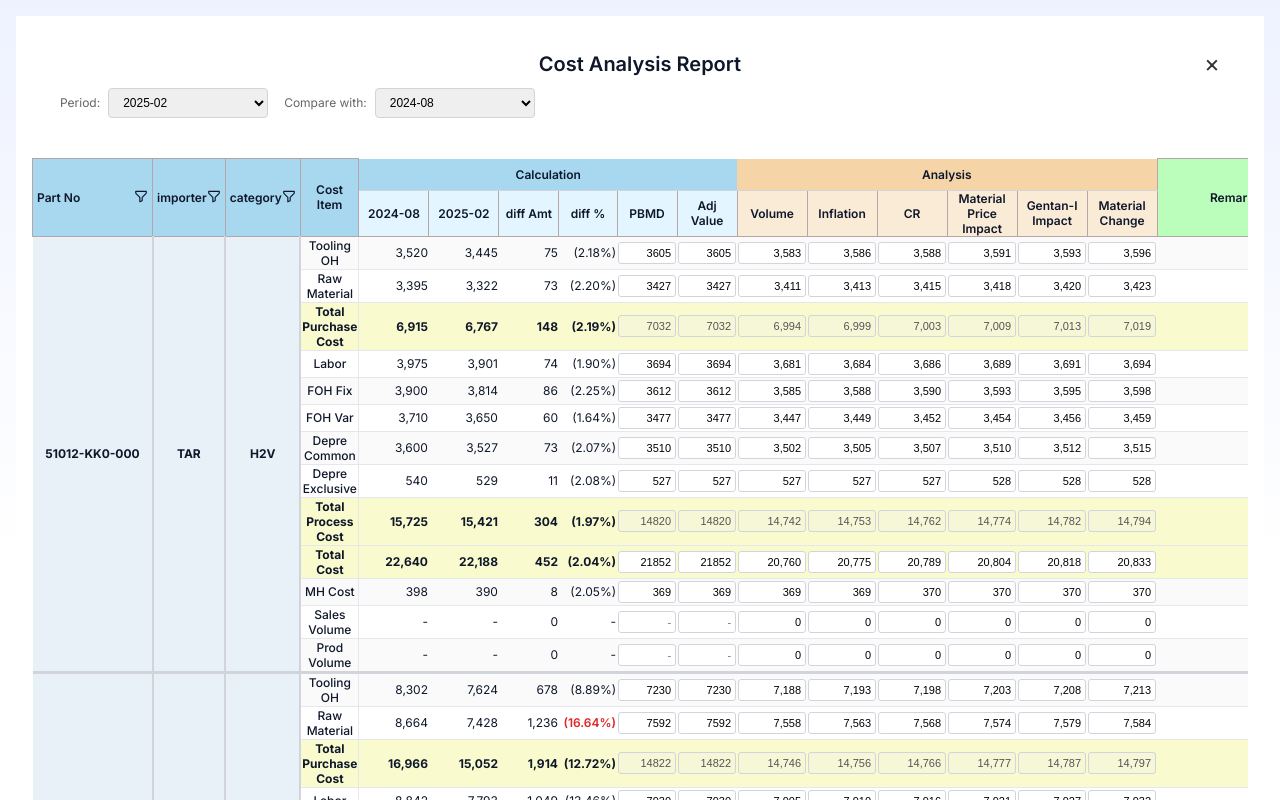
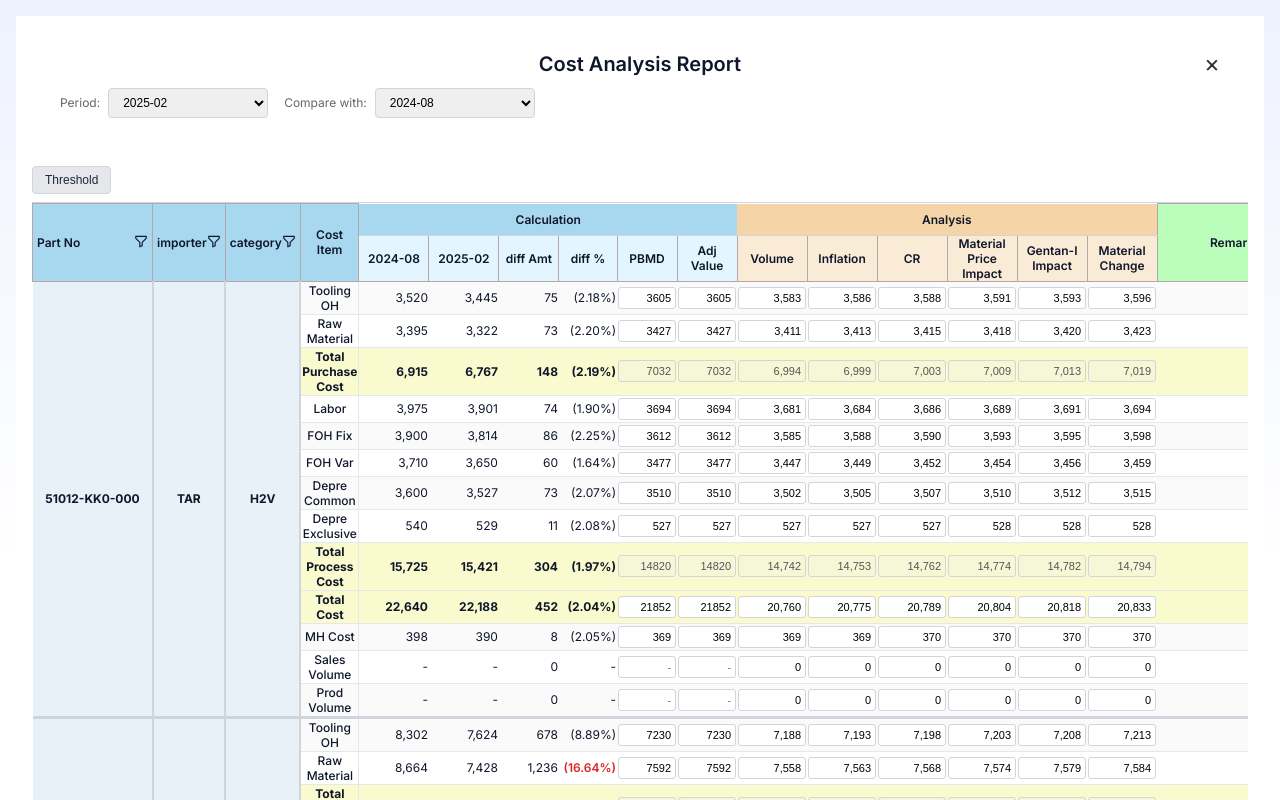
Before and after one commit to ari-fikri/finance-dashboard, a React (Vite) app: page /ppr in a window 1280 px wide. Shown: the top 800 px of the page. Built offline with nearby package versions, Linux system fonts and the light colour scheme.

Commit message:
Add Threshold filter button

```diff
--- a/src/PPRPage.jsx
+++ b/src/PPRPage.jsx
@@ -8,6 +8,7 @@ import {
   calculateCostValues,
   getDisplayValues
 } from "./utils/pprHelpers";
+import { COST_ITEMS } from "./utils/pprConstants";
 
 export default function PPRPage() {
   const [mspData, setMspData] = useState([]);
@@ -23,6 +24,7 @@ export default function PPRPage() {
   const [filteredImporters, setFilteredImporters] = useState([]);
   const [filteredCategories, setFilteredCategories] = useState([]);
   const [currentPage, setCurrentPage] = useState(1);
+  const [thresholdActive, setThresholdActive] = useState(false);
   const itemsPerPage = 5;
 
   useEffect(() => {
@@ -41,6 +43,11 @@ export default function PPRPage() {
       }
     }
     fetchData();
+  }, []);
+
+  const toggleThresholdFilter = useCallback(() => {
+    setThresholdActive(prev => !prev);
+    setCurrentPage(1);
   }, []);
 
   const handleCellChange = useCallback((partNo, costItem, column, value) => {
@@ -82,9 +89,40 @@ export default function PPRPage() {
     ), [mspData, filteredPartNos, filteredImporters, filteredCategories]
   );
 
+  const partNosWithThresholdIssues = useMemo(() => {
+    const partNos = new Set();
+    const uniqueParts = [];
+    const seenPartNos = new Set();
+
+    for (const item of filteredMspData) {
+      if (!seenPartNos.has(item.part_no)) {
+        uniqueParts.push(item);
+        seenPartNos.add(item.part_no);
+      }
+    }
+
+    uniqueParts.forEach(part => {
+      COST_ITEMS.forEach(costItem => {
+        const { currentValue, previousValue } = calculateCostValues(part, costItem, selectedPeriod, comparisonPeriod);
+        const diffPercent = calculateDiff(currentValue, previousValue);
+        if (diffPercent && Math.abs(diffPercent) > 15) {
+          partNos.add(part.part_no);
+        }
+      });
+    });
+    return Array.from(partNos);
+  }, [filteredMspData, selectedPeriod, comparisonPeriod]);
+
+  const finalFilteredData = useMemo(() => {
+    if (thresholdActive) {
+      return filteredMspData.filter(item => partNosWithThresholdIssues.includes(item.part_no));
+    }
+    return filteredMspData;
+  }, [filteredMspData, thresholdActive, partNosWithThresholdIssues]);
+
   const uniqueFilteredPartNos = useMemo(() =>
-    Array.from(new Set(filteredMspData.map(item => item.part_no))),
-    [filteredMspData]
+    Array.from(new Set(finalFilteredData.map(item => item.part_no))),
+    [finalFilteredData]
   );
 
   const totalPages = Math.ceil(uniqueFilteredPartNos.length / itemsPerPage);
@@ -92,8 +130,8 @@ export default function PPRPage() {
   const currentPartNos = uniqueFilteredPartNos.slice(startIndex, startIndex + itemsPerPage);
 
   const paginatedMspData = useMemo(() =>
-    filteredMspData.filter(item => currentPartNos.includes(item.part_no)),
-    [filteredMspData, currentPartNos]
+    finalFilteredData.filter(item => currentPartNos.includes(item.part_no)),
+    [finalFilteredData, currentPartNos]
   );
 
   const goToPage = (page) => {
@@ -154,6 +192,8 @@ export default function PPRPage() {
         getDisplayValues={wrappedGetDisplayValues}
         handleCellChange={handleCellChange}
         analysisData={analysisData}
+        toggleThresholdFilter={toggleThresholdFilter}
+        thresholdActive={thresholdActive}
       />
       <Pagination
         currentPage={currentPage}
--- a/src/components/PPRTable.jsx
+++ b/src/components/PPRTable.jsx
@@ -25,11 +25,29 @@ export function PPRTable(props) {
     calculateDiff,
     getDisplayValues,
     handleCellChange,
-    analysisData
+    analysisData,
+    toggleThresholdFilter,
+    thresholdActive
   } = props;
 
   return (
     <div style={{ overflowX: "auto", background: "#fff" }}>
+      <div style={{ padding: '8px 0px', background: '#fff', borderBottom: '1px solid #d1d5db', display: 'flex', gap: '8px' }}>
+        <button
+          onClick={toggleThresholdFilter}
+          style={{
+            padding: '6px 12px',
+            fontSize: 12,
+            background: thresholdActive ? '#2563eb' : '#e5e7eb',
+            color: thresholdActive ? '#fff' : '#1f2937',
+            border: '1px solid #d1d5db',
+            borderRadius: 4,
+            cursor: 'pointer'
+          }}
+        >
+          Threshold
+        </button>
+      </div>
       <table style={{ width: "100%", borderCollapse: "collapse", fontSize: 12 }}>
         <thead style={{ position: "sticky", top: 0, zIndex: 10 }}>
           <tr style={{ borderBottom: "1px solid #d1d5db" }}>
```
